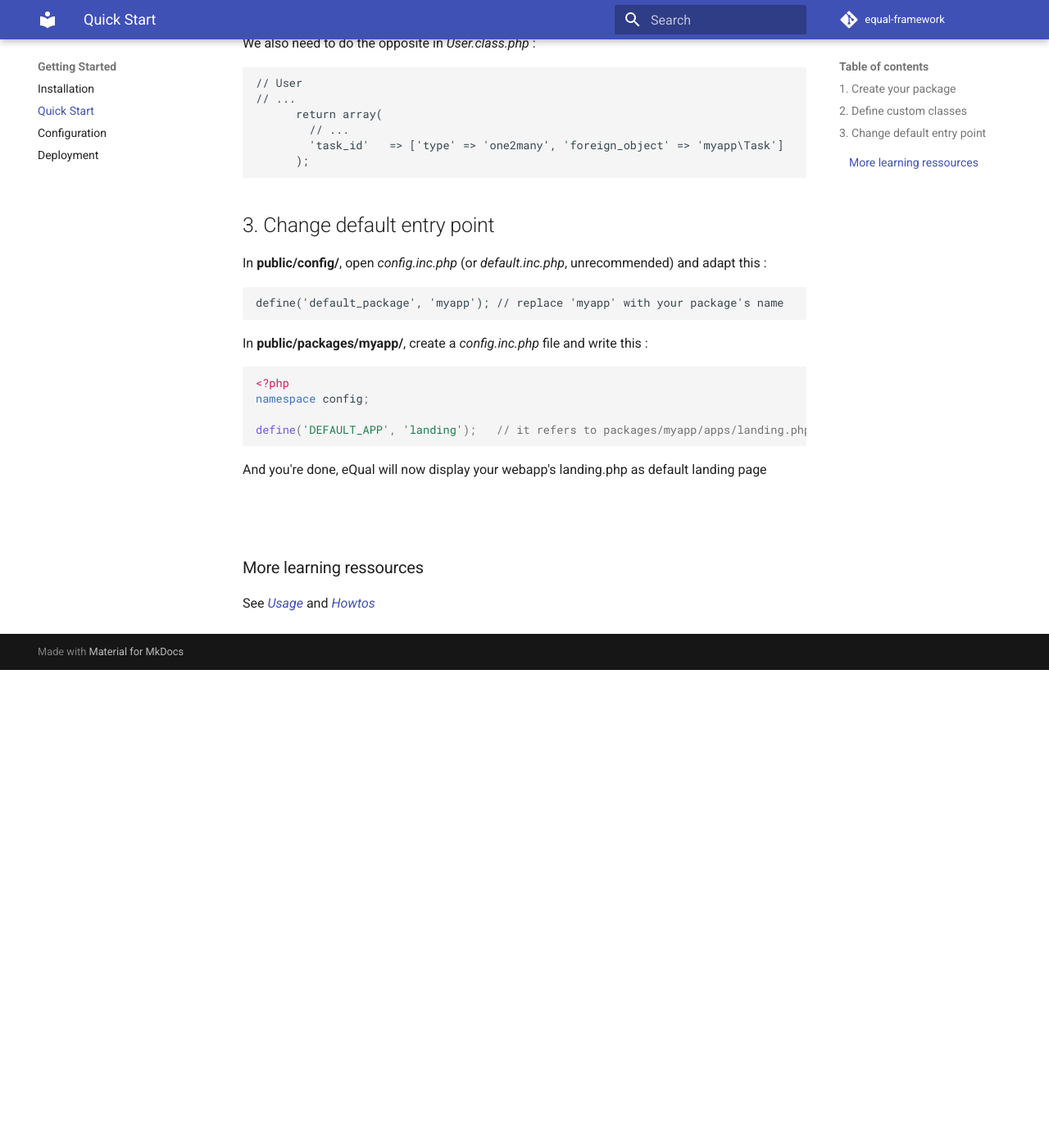
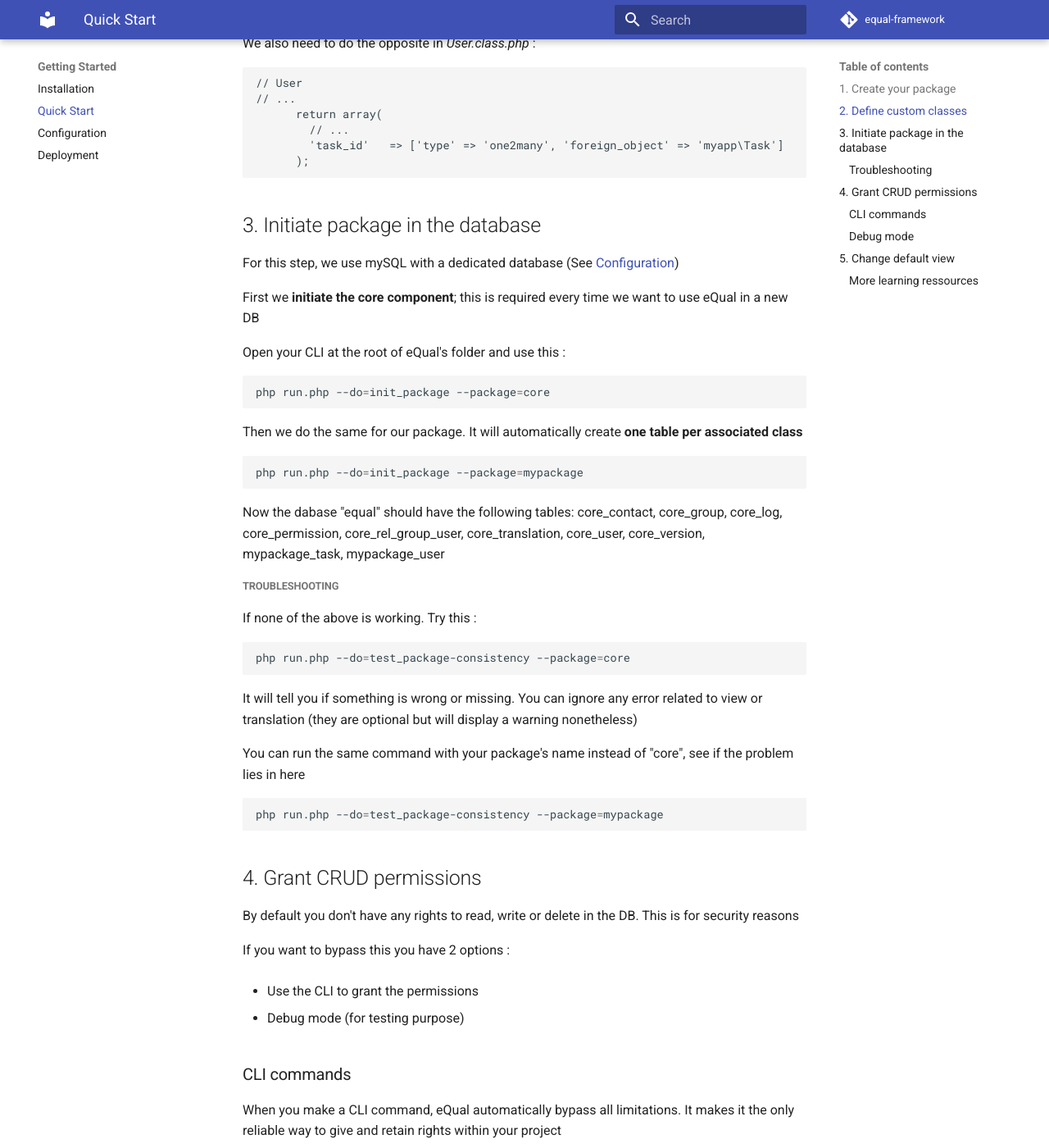
Before and after one commit to equalframework/equal-doc, an MkDocs documentation site: the page built from docs/getting-started/quick-start.md, in a window 1280 px wide and 1400 px high, scrolled down 1219 px. Shown: the whole window at 82% size. Built offline with MkDocs 1.6.1 and Material for MkDocs 9.7.7, drawn with Linux system fonts in a browser that asks for light colours; comment, search, counter and statistics services are not loaded; before the commit the page ends 2036 px from its top, so only the background shows below that; some of the changed text lies outside the part shown.

Commit message:
improving quick-start.md and overall coherence

````diff
--- a/docs/getting-started/quick-start.md
+++ b/docs/getting-started/quick-start.md
@@ -1,38 +1,34 @@
 # Quick Start
 
-This section covers the first steps to manage your web application or API
-
-
+This section covers the first steps to manage a backend service or API, using eQual
 
 
 
 ## 1. Create your package
 
 In **public/packages/**, create a **new folder**. For this example, we'll name it *"myapp"*.
-In `myapp`, create a bunch of new folders named `classes` and `data`
-Your directory should look like this :
+In `mypackage`, create a bunch of new folders named `classes` and `data`
+Directory should look like this :
 
 ```
 /packages
-    /myapp
+    /mypackage
         /classes
         /data
 ```
 
 
 
-
-
 ## 2. Define custom classes
 
-In `public/packages/myapp/classes/`, you can add a new **.class.php** file for each class you want to use.
+In `public/packages/mypackage/classes/`, we add a new **.class.php** file for each class we want to use.
 In this example, we define the class **Task** for a todo-list app :
 
-*../packages/newpackage/classes/Task.class.php*
+*../packages/mypackage/classes/Task.class.php*
 
 ```php
 <?php
-namespace myapp;
+namespace mypackage;
 use qinoa\orm\Model; // this is a built-in object handler
 
 class Task extends Model {
@@ -71,12 +67,106 @@
 ```
 
 
-## 3. Change default entry point
 
-In **public/config/**, open *config.inc.php* (or *default.inc.php*, unrecommended) and adapt this :
+## 3. Initiate package in the database
+
+For this step, we use mySQL with a dedicated database (See [Configuration](configuration.md))
+
+First we **initiate the core component**; this is required every time we want to use eQual in a new DB
+
+Open your CLI at the root of eQual's folder and use this :
+
+```bash
+php run.php --do=init_package --package=core
+```
+
+Then we do the same for our package. It will automatically create **one table per associated class**
+
+```bash
+php run.php --do=init_package --package=mypackage
+```
+
+Now the dabase "equal" should have the following tables: core_contact, core_group, core_log, core_permission, core_rel_group_user, core_translation, core_user, core_version, mypackage_task, mypackage_user
+
+##### Troubleshooting
+
+If none of the above is working. Try this :
+
+```bash
+php run.php --do=test_package-consistency --package=core
+```
+
+It will tell you if something is wrong or missing. You can ignore any error related to view or translation (they are optional but will display a warning nonetheless)
+
+You can run the same command with your package's name instead of "core", see if the problem lies in here
+
+```bash
+php run.php --do=test_package-consistency --package=mypackage
+```
+
+
+
+## 4. Grant CRUD permissions
+
+By default you don't have any rights to read, write or delete in the DB. This is for security reasons
+
+If you want to bypass this you have 2 options :
+
+- Use the CLI to grant the permissions
+
+- Debug mode (for testing purpose)
+
+### CLI commands
+
+When you make a CLI command, eQual automatically bypass all limitations. It makes it the only reliable way to give and retain rights within your project
+
+The rights available are **"create", "read", "update", "delete", "manage"**
+
+For instance, we'll continue with our todolist example and grant the permission to **read** for the group of objects **Task** :
+
+```bash
+php run.php --do=group_grant --group=2 --right=read --entity=mypackage\Task
+```
+
+**You can only grant one right for one entity at a time**, it means we'll need to repeat this command for every permission we want to give, and for every object
+
+The good thing is once it's done you don't ever need to redo it, unless you initiated the core package again in the DB (it wipes its data, including core_permissions)
+
+### Debug mode
+
+Alternatively, you can grant all access through all the project. This should only be used for testing purpose
+
+In the **config** folder, open the config.inc.php file. If you don't have one open default.inc.php instead
+
+There is a parameter called "DEFAULT_RIGHTS" you can tweak :
 
 ```php
-define('default_package', 'myapp');	// replace 'myapp' with your package's name
+// config.inc.php
+<?php
+// [...]
+
+    // define('DEFAULT_RIGHTS', QN_R_CREATE | QN_R_READ | QN_R_DELETE | QN_R_WRITE);
+    define('DEFAULT_RIGHTS', 0);
+
+// [...]
+```
+
+Uncomment the commented part, comment the uncommented part, then save
+
+It's using a binary mask and 0 means no rights. Create is 1, read is 2, write/update is 4, delete is 8, and manage is 16.
+
+Alternatively, you can temporarily replace 0 with the addition of the binary values of the rights you want to give
+
+Don't forget to **switch back** once you're done
+
+
+
+## 5. Change default view
+
+In **public/config/**, open *config.inc.php* or *default.inc.php* (unrecommended) and adapt this :
+
+```php
+define('default_package', 'mypackage');
 ```
 
 In **public/packages/myapp/**, create a *config.inc.php* file and write this :
@@ -85,14 +175,10 @@
 <?php
 namespace config;
 
-define('DEFAULT_APP', 'landing');	// it refers to packages/myapp/apps/landing.php
+define('DEFAULT_APP', 'landing');	// it refers to packages/mypackage/apps/landing.php
 ```
 
-And you're done, eQual will now display your webapp's landing.php as default landing page
-
-
-
-##
+And we're done, eQual will now display landing.php as default landing page
 
 
 
````
Also changed, not shown: docs/getting-started/configuration.md (+1 -1 lines), docs/howtos-and-examples/generic-cheat-sheet.md (+3 -7 lines).
